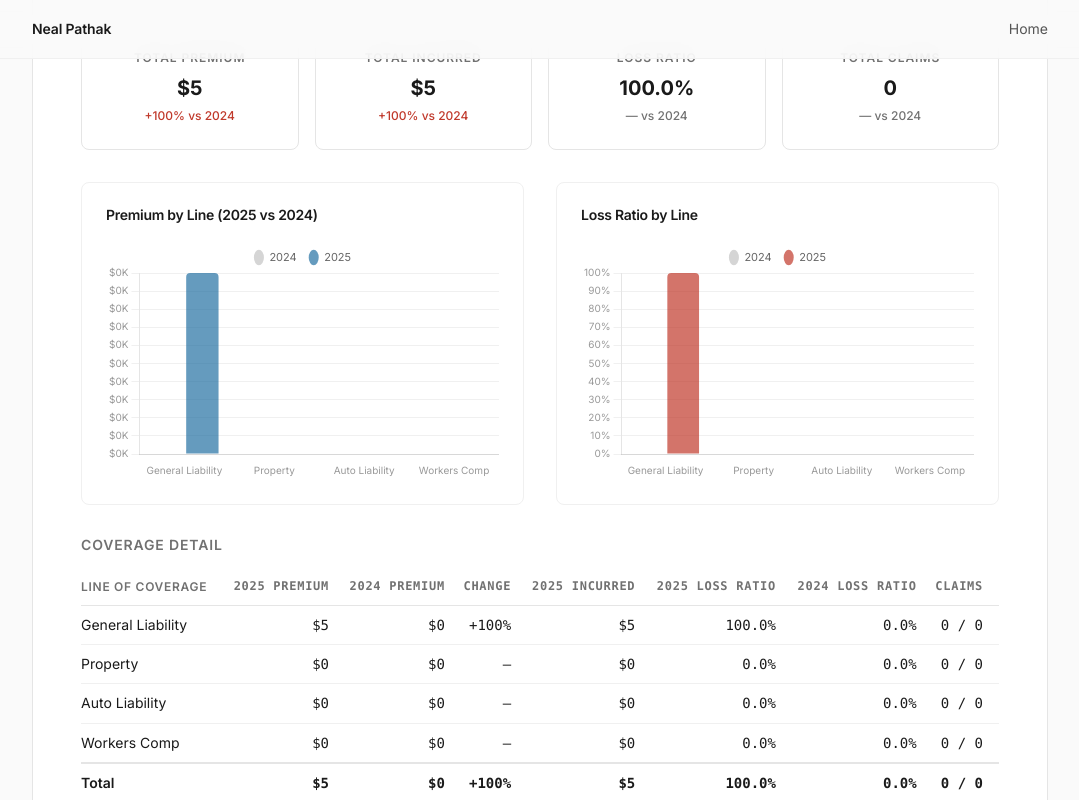
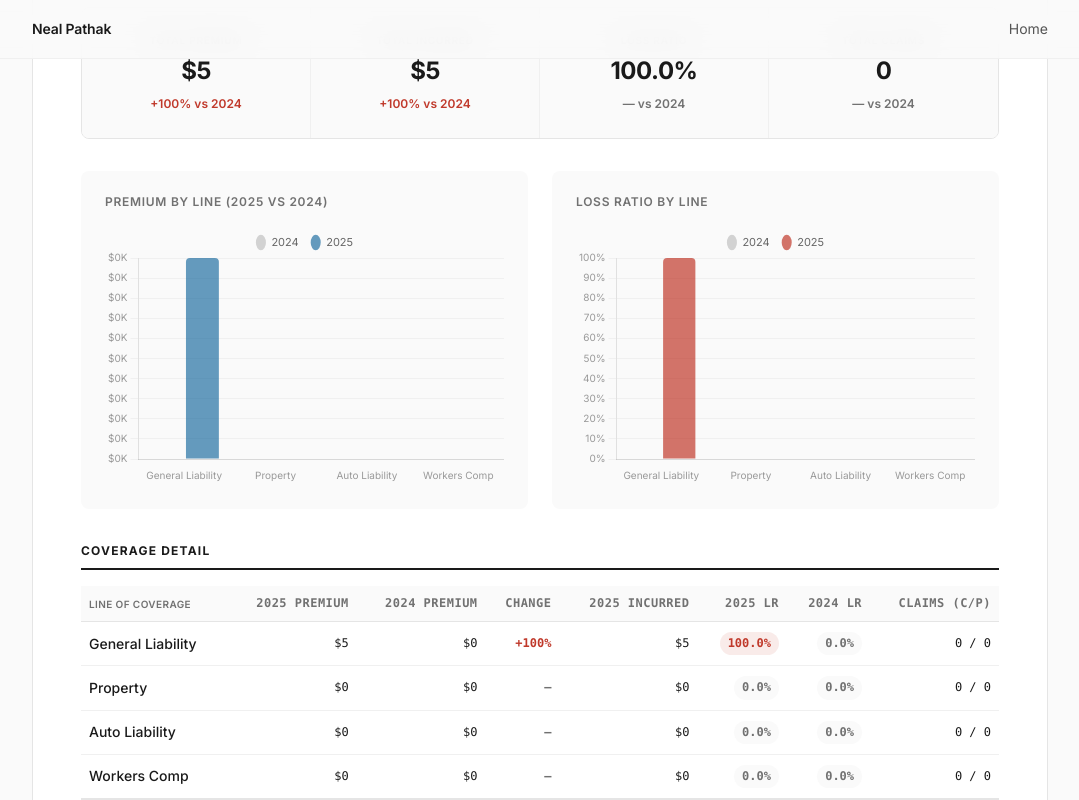
Before and after one commit to nealpathak/nealpathak.github.io, a plain HTML site: page risk-analytics/executive-summary/index.html in a window 1280 px wide. Both pictures are taken after typing "Sample", "Sample", "5", "5", "5", "5" into the empty fields and a click on the button "Generate Report". Shown: the part 683-1483 px from the top of the page, without its empty margins (100-1179 px from the left). Drawn offline with nearby package versions, Linux system fonts and the light colour scheme.

Commit message:
Update index.html

```diff
--- a/risk-analytics/executive-summary/index.html
+++ b/risk-analytics/executive-summary/index.html
@@ -260,13 +260,14 @@
       background: var(--color-surface);
       border: 1px solid var(--color-border);
       border-radius: var(--radius-lg);
-      padding: var(--space-2xl);
+      overflow: hidden;
     }
 
+    /* Accent header band */
     .report-header {
-      border-bottom: 2px solid var(--color-text);
-      padding-bottom: var(--space-lg);
-      margin-bottom: var(--space-xl);
+      background: #1a1a1a;
+      color: #fff;
+      padding: var(--space-xl) var(--space-2xl);
     }
 
     .report-header__company {
@@ -276,36 +277,45 @@
     }
 
     .report-header__subtitle {
-      font-size: var(--text-base);
-      color: var(--color-text-secondary);
+      font-size: var(--text-sm);
+      color: rgba(255,255,255,0.7);
       margin-top: var(--space-xs);
       max-width: none;
     }
 
     .report-header__period {
-      font-size: var(--text-sm);
-      color: var(--color-text-tertiary);
+      font-size: var(--text-xs);
+      color: rgba(255,255,255,0.5);
       margin-top: var(--space-xs);
       max-width: none;
     }
 
-    /* Report stats */
+    .report-body {
+      padding: var(--space-xl) var(--space-2xl) var(--space-2xl);
+    }
+
+    /* Report stats — full-width colored band */
     .report-stats {
       display: grid;
       grid-template-columns: repeat(4, 1fr);
-      gap: var(--space-md);
+      gap: 0;
       margin-bottom: var(--space-xl);
+      border: 1px solid var(--color-border);
+      border-radius: var(--radius-md);
+      overflow: hidden;
     }
 
     .report-stat {
       text-align: center;
-      padding: var(--space-lg) var(--space-sm);
-      border: 1px solid var(--color-border);
-      border-radius: var(--radius-md);
+      padding: var(--space-lg) var(--space-md);
+      border-right: 1px solid var(--color-border-light);
+      background: var(--color-bg);
     }
 
+    .report-stat:last-child { border-right: none; }
+
     .report-stat__label {
-      font-size: var(--text-xs);
+      font-size: 10px;
       font-weight: 600;
       text-transform: uppercase;
       letter-spacing: 0.08em;
@@ -313,15 +323,16 @@
     }
 
     .report-stat__value {
-      font-size: var(--text-xl);
+      font-size: var(--text-2xl);
       font-weight: 700;
-      margin-top: var(--space-xs);
+      margin-top: 4px;
+      letter-spacing: -0.02em;
     }
 
     .report-stat__change {
       font-size: var(--text-xs);
-      margin-top: 2px;
-      font-weight: 500;
+      margin-top: 4px;
+      font-weight: 600;
     }
 
     .report-stat__change.up { color: var(--color-risk); }
@@ -332,40 +343,44 @@
     .report-charts {
       display: grid;
       grid-template-columns: 1fr 1fr;
-      gap: var(--space-xl);
+      gap: var(--space-lg);
       margin-bottom: var(--space-xl);
     }
 
     .report-chart-box {
-      border: 1px solid var(--color-border-light);
+      background: var(--color-bg);
       border-radius: var(--radius-md);
       padding: var(--space-lg);
     }
 
     .report-chart-box h4 {
-      font-size: var(--text-sm);
-      font-weight: 600;
-      margin-bottom: var(--space-md);
-    }
-
-    .report-chart-wrapper {
-      position: relative;
-      height: 240px;
-    }
-
-    /* Report detail table */
-    .report-detail {
-      margin-bottom: var(--space-xl);
-    }
-
-    .report-detail h4 {
-      font-size: var(--text-sm);
+      font-size: var(--text-xs);
       font-weight: 600;
       text-transform: uppercase;
       letter-spacing: 0.06em;
       color: var(--color-text-tertiary);
       margin-bottom: var(--space-md);
     }
+
+    .report-chart-wrapper {
+      position: relative;
+      height: 260px;
+    }
+
+    /* Section header */
+    .report-section-header {
+      font-size: var(--text-xs);
+      font-weight: 700;
+      text-transform: uppercase;
+      letter-spacing: 0.1em;
+      color: var(--color-text);
+      padding-bottom: var(--space-sm);
+      border-bottom: 2px solid var(--color-text);
+      margin-bottom: var(--space-md);
+    }
+
+    /* Report detail table */
+    .report-detail { margin-bottom: var(--space-xl); }
 
     .report-table {
       width: 100%;
@@ -376,18 +391,19 @@
     .report-table th {
       text-align: left;
       font-weight: 600;
-      font-size: var(--text-xs);
+      font-size: 10px;
       text-transform: uppercase;
-      letter-spacing: 0.06em;
+      letter-spacing: 0.04em;
       color: var(--color-text-tertiary);
-      padding: var(--space-sm) var(--space-md) var(--space-sm) 0;
+      padding: var(--space-sm) var(--space-sm);
       border-bottom: 1px solid var(--color-border);
+      background: var(--color-bg);
     }
 
     .report-table th.num { text-align: right; }
 
     .report-table td {
-      padding: var(--space-sm) var(--space-md) var(--space-sm) 0;
+      padding: 10px var(--space-sm);
       border-bottom: 1px solid var(--color-border-light);
     }
 
@@ -396,21 +412,45 @@
     .report-table .num {
       font-family: var(--font-mono);
       text-align: right;
+      font-size: var(--text-xs);
     }
 
     .report-table .total-row td {
       font-weight: 600;
       color: var(--color-text);
       border-top: 2px solid var(--color-border);
+      background: var(--color-bg);
     }
 
-    .trend-up { color: var(--color-risk); }
-    .trend-down { color: var(--color-data); }
-    .trend-flat { color: var(--color-text-tertiary); }
+    /* Loss ratio badges */
+    .lr-badge {
+      display: inline-block;
+      font-family: var(--font-mono);
+      font-size: var(--text-xs);
+      font-weight: 600;
+      padding: 2px 8px;
+      border-radius: 999px;
+    }
+
+    .lr-badge.lr-good { background: rgba(30, 132, 73, 0.1); color: #1e8449; }
+    .lr-badge.lr-warn { background: rgba(211, 168, 0, 0.12); color: #9a7d0a; }
+    .lr-badge.lr-bad { background: rgba(192, 57, 43, 0.1); color: #c0392b; }
+    .lr-badge.lr-none { background: var(--color-bg); color: var(--color-text-tertiary); }
+
+    /* YoY change pill */
+    .change-pill {
+      font-family: var(--font-mono);
+      font-size: var(--text-xs);
+      font-weight: 600;
+    }
+
+    .change-pill.up { color: var(--color-risk); }
+    .change-pill.down { color: var(--color-data); }
+    .change-pill.flat { color: var(--color-text-tertiary); }
 
     /* Report footer */
     .report-footer {
-      border-top: 1px solid var(--color-border-light);
+      border-top: 1px solid var(--color-border);
       padding-top: var(--space-md);
       font-size: var(--text-xs);
       color: var(--color-text-tertiary);
@@ -427,18 +467,64 @@
 
     /* Print styles */
     @media print {
+      @page { margin: 0.5in 0.6in; }
       .site-nav, .site-footer, .tool-header, .input-section, .print-row { display: none !important; }
       .report-output { display: block !important; margin-top: 0 !important; }
+      .tool-body { padding: 0 !important; }
+      .container { padding: 0 !important; max-width: none !important; }
+      body { background: #fff; }
+
       .report {
         border: none;
         border-radius: 0;
-        padding: 0;
         box-shadow: none;
       }
-      body { background: #fff; }
-      .report-stats { break-inside: avoid; }
-      .report-charts { break-inside: avoid; }
-      .report-detail { break-inside: avoid; }
+
+      .report-header {
+        -webkit-print-color-adjust: exact;
+        print-color-adjust: exact;
+        padding: 16px 20px;
+      }
+
+      .report-header__company { font-size: 20px; }
+      .report-header__subtitle { font-size: 11px; }
+      .report-header__period { font-size: 9px; }
+
+      .report-body { padding: 16px 20px 20px; }
+
+      .report-stats {
+        margin-bottom: 14px;
+        -webkit-print-color-adjust: exact;
+        print-color-adjust: exact;
+        break-inside: avoid;
+      }
+      .report-stat { padding: 10px 6px; }
+      .report-stat__label { font-size: 8px; }
+      .report-stat__value { font-size: 18px; }
+      .report-stat__change { font-size: 9px; }
+
+      .report-charts {
+        gap: 12px;
+        margin-bottom: 14px;
+        break-inside: avoid;
+      }
+      .report-chart-box { padding: 10px; }
+      .report-chart-box h4 { font-size: 9px; margin-bottom: 6px; }
+      .report-chart-wrapper { height: 180px !important; }
+
+      .report-detail {
+        margin-bottom: 12px;
+        break-inside: avoid;
+      }
+      .report-section-header { font-size: 9px; margin-bottom: 6px; }
+
+      .report-table { font-size: 10px; }
+      .report-table th { font-size: 8px; padding: 4px 6px; }
+      .report-table td { padding: 5px 6px; }
+
+      .lr-badge { font-size: 9px; padding: 1px 6px; -webkit-print-color-adjust: exact; print-color-adjust: exact; }
+
+      .report-footer { font-size: 8px; padding-top: 8px; }
     }
 
     @media (max-width: 768px) {
@@ -774,14 +860,20 @@
       }
 
       function lrTrend(curr, prior) {
-        // For loss ratio, DOWN is good
         if (prior === 0) return { pct: '—', cls: 'flat' };
         const diff = curr - prior;
         const sign = diff > 0 ? '+' : '';
         let cls = 'flat';
-        if (diff > 1) cls = 'trend-up';      // worse
-        else if (diff < -1) cls = 'trend-down'; // better
+        if (diff > 1) cls = 'trend-up';
+        else if (diff < -1) cls = 'trend-down';
         return { pct: sign + diff.toFixed(1) + 'pp', cls };
+      }
+
+      function lrBadge(lr) {
+        if (lr === 0) return '<span class="lr-badge lr-none">0.0%</span>';
+        if (lr > 80) return '<span class="lr-badge lr-bad">' + lr.toFixed(1) + '%</span>';
+        if (lr > 50) return '<span class="lr-badge lr-warn">' + lr.toFixed(1) + '%</span>';
+        return '<span class="lr-badge lr-good">' + lr.toFixed(1) + '%</span>';
       }
 
       const premChange = yoyChange(totalCurrPremium, totalPriorPremium);
@@ -793,9 +885,11 @@
       let html = `
         <div class="report-header">
           <div class="report-header__company">${company}</div>
-          <p class="report-header__subtitle">Executive Risk Summary — Year-over-Year Comparison</p>
-          <p class="report-header__period">${priorPeriod} vs. ${currPeriod}${preparedBy ? ' &middot; Prepared by ' + preparedBy : ''}</p>
+          <p class="report-header__subtitle">Executive Risk Summary &mdash; Year-over-Year Comparison</p>
+          <p class="report-header__period">${currPeriod} vs. ${priorPeriod}${preparedBy ? ' &middot; Prepared by ' + preparedBy : ''}</p>
         </div>
+
+        <div class="report-body">
 
         <div class="report-stats">
           <div class="report-stat">
@@ -832,7 +926,7 @@
         </div>
 
         <div class="report-detail">
-          <h4>Coverage Detail</h4>
+          <div class="report-section-header">Coverage Detail</div>
           <table class="report-table">
             <thead>
               <tr>
@@ -841,9 +935,9 @@
                 <th class="num">${priorPeriod} Premium</th>
                 <th class="num">Change</th>
                 <th class="num">${currPeriod} Incurred</th>
-                <th class="num">${currPeriod} Loss Ratio</th>
-                <th class="num">${priorPeriod} Loss Ratio</th>
-                <th class="num">Claims</th>
+                <th class="num">${currPeriod} LR</th>
+                <th class="num">${priorPeriod} LR</th>
+                <th class="num">Claims (C/P)</th>
               </tr>
             </thead>
             <tbody>`;
@@ -853,13 +947,13 @@
         const lr2 = l.prior.premium > 0 ? (l.prior.incurred / l.prior.premium * 100) : 0;
         const pc = yoyChange(l.curr.premium, l.prior.premium);
         html += `<tr>
-          <td>${l.name}</td>
+          <td style="font-weight:500">${l.name}</td>
           <td class="num">${fmtFull(l.curr.premium)}</td>
           <td class="num">${fmtFull(l.prior.premium)}</td>
-          <td class="num ${pc.cls}">${pc.pct}</td>
+          <td class="num"><span class="change-pill ${pc.cls}">${pc.pct}</span></td>
           <td class="num">${fmtFull(l.curr.incurred)}</td>
-          <td class="num">${lr1.toFixed(1)}%</td>
-          <td class="num">${lr2.toFixed(1)}%</td>
+          <td class="num">${lrBadge(lr1)}</td>
+          <td class="num">${lrBadge(lr2)}</td>
           <td class="num">${l.curr.claims} / ${l.prior.claims}</td>
         </tr>`;
       });
@@ -869,10 +963,10 @@
           <td>Total</td>
           <td class="num">${fmtFull(totalCurrPremium)}</td>
           <td class="num">${fmtFull(totalPriorPremium)}</td>
-          <td class="num ${pcTotal.cls}">${pcTotal.pct}</td>
+          <td class="num"><span class="change-pill ${pcTotal.cls}">${pcTotal.pct}</span></td>
           <td class="num">${fmtFull(totalCurrIncurred)}</td>
-          <td class="num">${currLR.toFixed(1)}%</td>
-          <td class="num">${priorLR.toFixed(1)}%</td>
+          <td class="num">${lrBadge(currLR)}</td>
+          <td class="num">${lrBadge(priorLR)}</td>
           <td class="num">${totalCurrClaims} / ${totalPriorClaims}</td>
         </tr>`;
 
@@ -880,7 +974,7 @@
 
       // Limits & retentions table
       html += `<div class="report-detail">
-        <h4>Limits &amp; Retentions</h4>
+        <div class="report-section-header">Limits &amp; Retentions</div>
         <table class="report-table">
           <thead>
             <tr>
@@ -895,7 +989,7 @@
 
       data.forEach(l => {
         html += `<tr>
-          <td>${l.name}</td>
+          <td style="font-weight:500">${l.name}</td>
           <td class="num">${fmtFull(l.curr.limit)}</td>
           <td class="num">${fmtFull(l.prior.limit)}</td>
           <td class="num">${l.curr.retention > 0 ? fmtFull(l.curr.retention) : '—'}</td>
@@ -908,6 +1002,8 @@
       // Footer
       const today = new Date().toLocaleDateString('en-US', { year: 'numeric', month: 'long', day: 'numeric' });
       html += `<p class="report-footer">Generated ${today}. All data provided by user — not independently verified. This report is for informational purposes only.</p>`;
+
+      html += `</div>`; // close report-body
 
       // Render
       document.getElementById('report').innerHTML = html;
```
